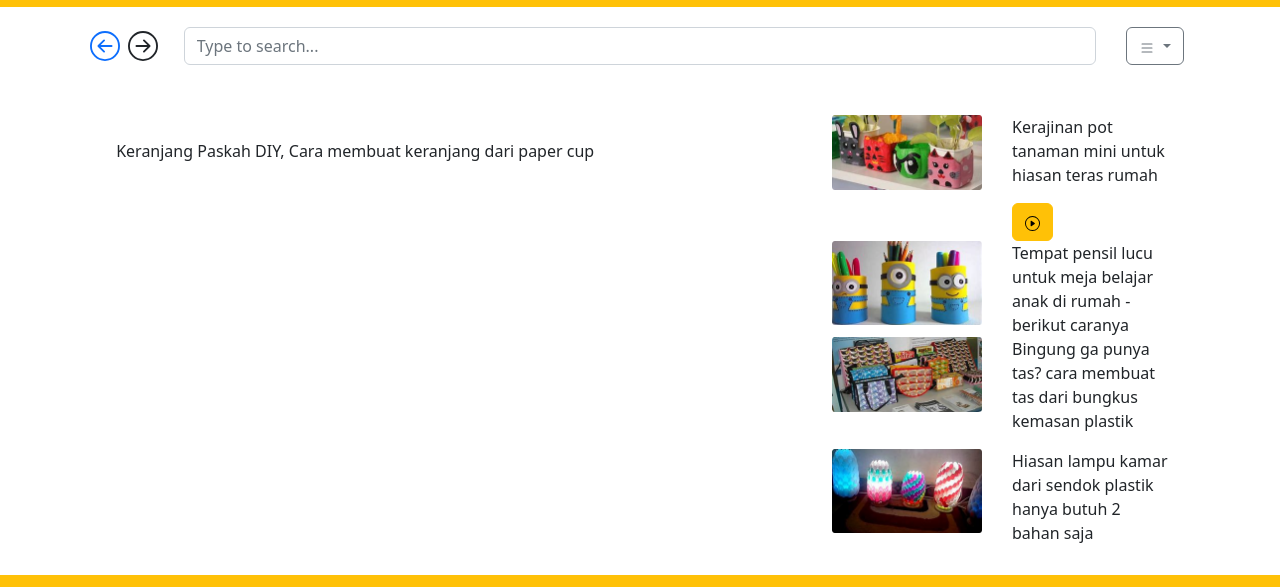
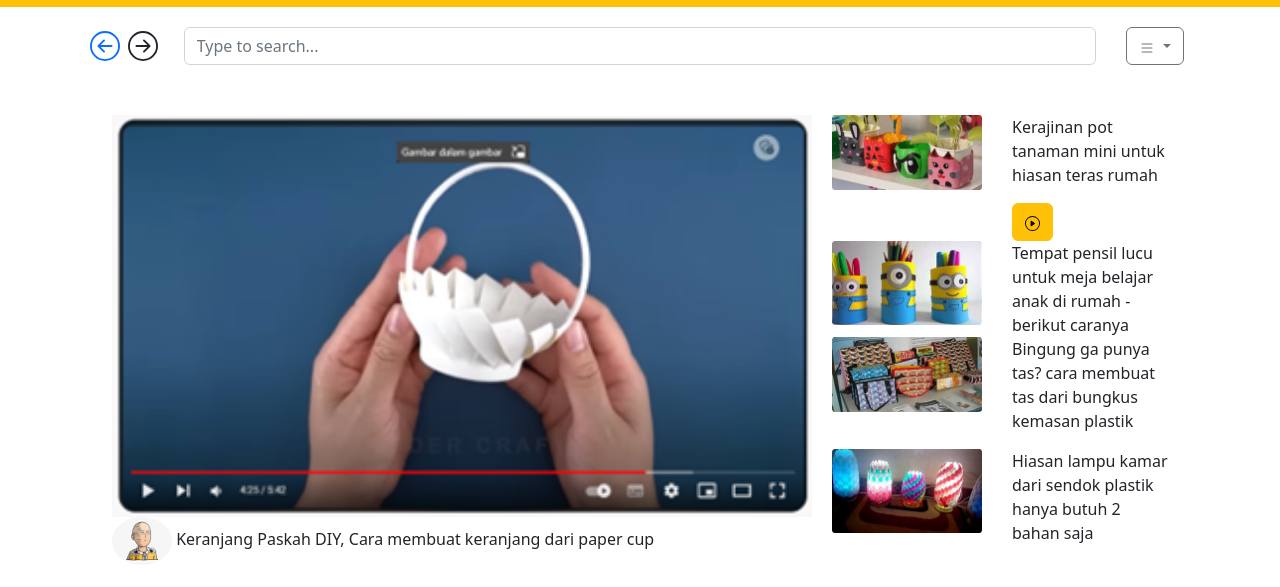
Before and after one commit to muammaralf/ILWebMacro, a plain HTML site: page lifehack/tampilan/tampilan.html in a window 1280 px wide. Shown: the part 97-684 px from the top of the page. Drawn offline with nearby package versions, Linux system fonts and the light colour scheme; files whose address does not match are found by name.

Commit message:
ubah lifehack

```diff
--- a/lifehack/tampilan/tampilan.html
+++ b/lifehack/tampilan/tampilan.html
@@ -105,9 +105,9 @@
 
                         <div class="row justify-content-around"style="padding: 30px;">
                         <div class="col-8">
-                            <img src="asset/5.png" alt="" width="700px">
+                            <img src="../asset/5.png" alt="" width="700px">
                             <div>
-                            <img src="asset/user.png" alt="" width="60px" style="border-radius: 50%;">
+                            <img src="../asset/user.png" alt="" width="60px" style="border-radius: 50%;">
                             Keranjang Paskah DIY, Cara membuat keranjang dari paper cup
                         </div>
                         </div>
```
